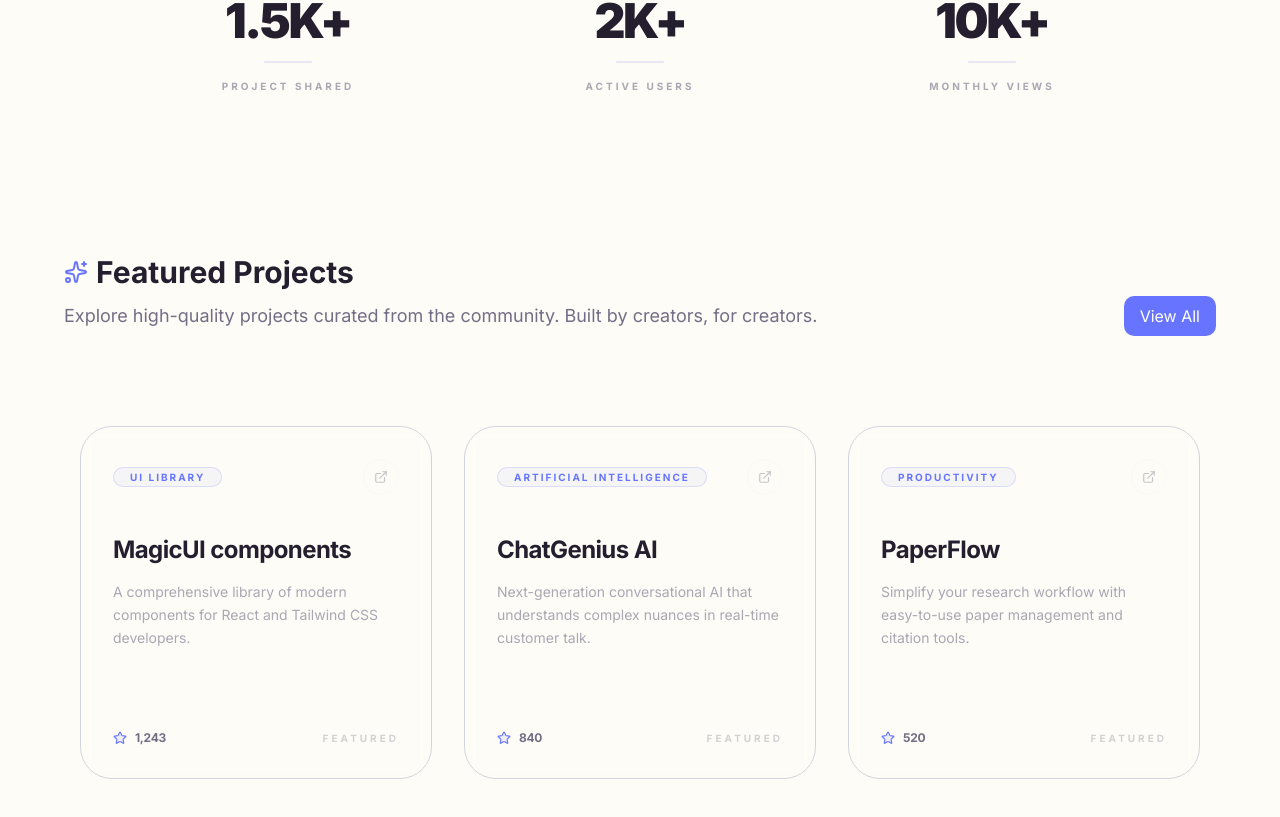
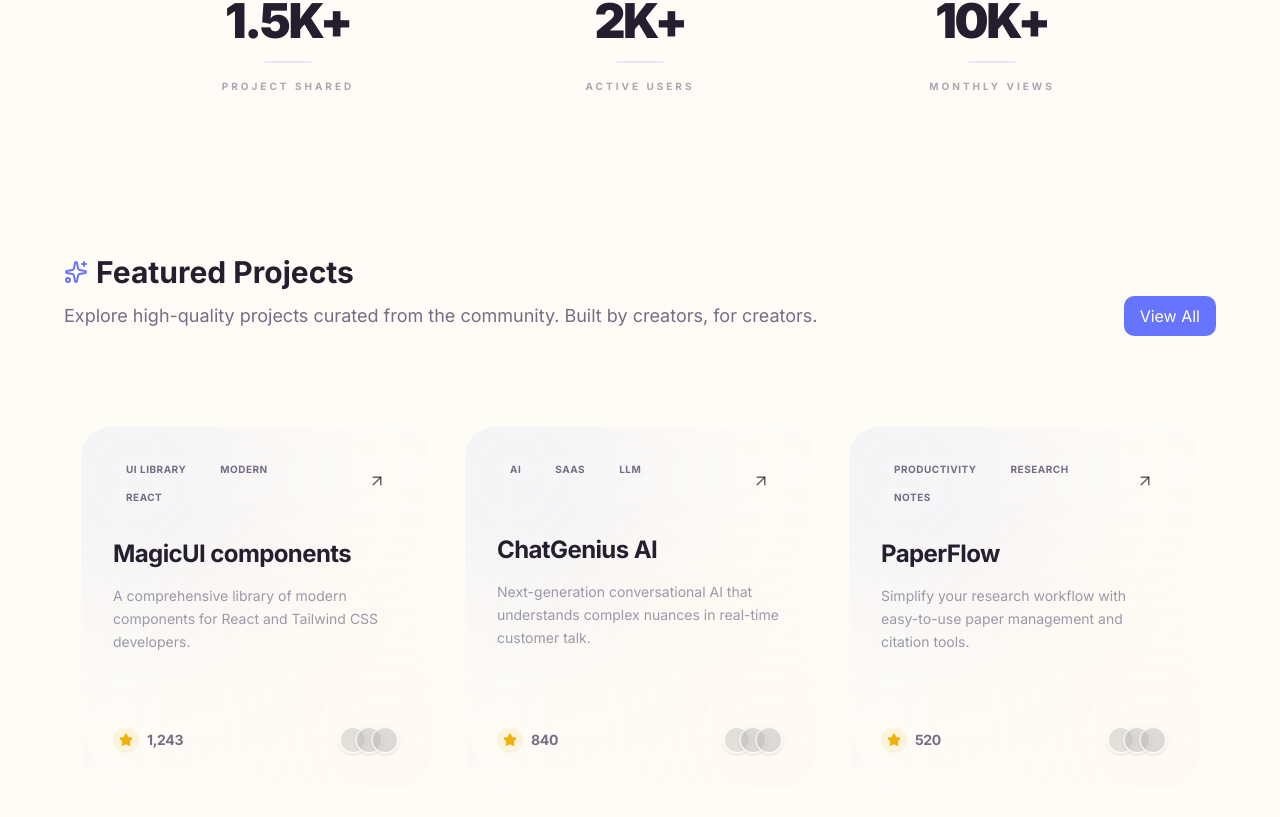
Before and after one commit to harshtarang7/ibuilt-this-app, a Next.js app: page / in a window 1280 px wide. Shown: the part 799-1616 px from the top of the page. Built offline with nearby package versions, Linux system fonts and the light colour scheme.

Commit message:
enhanced the UI of featured section

```diff
--- a/src/components/landing-page/featured/FeaturedCard.tsx
+++ b/src/components/landing-page/featured/FeaturedCard.tsx
@@ -1,67 +1,103 @@
-import { ExternalLink, Star } from "lucide-react";
+import { ExternalLink, Star, ArrowUpRight } from "lucide-react";
 import { Badge } from "@/components/ui/badge";
 import { cn } from "@/lib/utils";
+
+interface FeaturedCardProps {
+    title: string;
+    description: string;
+    tags?: string[];
+    stats?: {
+        stars: number;
+        feedback: number;
+    };
+    className?: string;
+}
 
 export default function FeaturedCard({
     title,
     description,
-    tag,
+    tags = [],
     stats,
-}: {
-    title: string
-    description: string
-    tag?: string
-    stats?: {
-        stars: number;
-        feedback: number;
-    }
-}) {
+    className,
+}: FeaturedCardProps) {
     return (
         <div className={cn(
-            "group relative flex flex-col h-full p-8 rounded-[32px] transition-all duration-500",
-            "bg-white/5 dark:bg-black/5 backdrop-blur-sm border border-gray-300 dark:border-white/5",
-            "hover:border-primary/20 hover:shadow-2xl hover:shadow-primary/5 hover:-translate-y-2 "
+            "group relative flex flex-col h-full p-8 rounded-[32px] transition-all duration-500 overflow-hidden",
+            "bg-white/3 dark:bg-black/40 backdrop-blur-2xl border border-white/10 dark:border-white/5",
+            "hover:border-primary/40 hover:bg-white/[0.07] dark:hover:bg-white/5",
+            "hover:shadow-[0_32px_64px_-16px_rgba(0,0,0,0.2)] dark:hover:shadow-[0_32px_64px_-16px_rgba(0,0,0,0.5)]",
+            "hover:-translate-y-2",
+            className
         )}>
-            {/* Top Section: Tag and Action */}
-            <div className="flex items-center justify-between mb-10">
-                {tag && (
-                    <Badge variant="outline" className="px-4 py-1 text-[10px] font-bold uppercase tracking-[0.2em] border-primary/20 bg-primary/5 text-primary rounded-full transition-all group-hover:bg-primary group-hover:text-primary-foreground transform group-hover:scale-105 duration-300">
-                        {tag}
-                    </Badge>
-                )}
-                <div className="p-2.5 rounded-full border border-border/40 group-hover:border-primary/40 opacity-40 group-hover:opacity-100 transition-all duration-500 cursor-pointer hover:bg-primary/10">
-                    <ExternalLink size={14} className="text-muted-foreground group-hover:text-primary transition-colors" />
+            {/* Glossy Reflection Overlay */}
+            <div className="absolute inset-x-0 top-0 h-px bg-linear-to-r from-transparent via-white/20 to-transparent opacity-0 group-hover:opacity-100 transition-opacity duration-500" />
+
+            {/* Background Glows */}
+            <div className="absolute -top-20 -left-20 w-64 h-64 bg-primary/10 blur-[100px] rounded-full group-hover:bg-primary/20 transition-all duration-700 pointer-events-none" />
+            <div className="absolute -bottom-20 -right-20 w-64 h-64 bg-secondary/10 blur-[100px] rounded-full group-hover:bg-secondary/20 transition-all duration-700 pointer-events-none" />
+
+            {/* Top Section: Tags and Action */}
+            <div className="flex items-start justify-between mb-8 relative z-10">
+                <div className="flex flex-wrap gap-2 max-w-[80%]">
+                    {tags.map((tag, idx) => (
+                        <Badge
+                            key={idx}
+                            variant="secondary"
+                            className={cn(
+                                "px-3 py-1 text-[10px] font-bold tracking-wider uppercase rounded-full border border-white/5",
+                                "bg-white/5 text-muted-foreground transition-all duration-300",
+                                "group-hover:bg-primary group-hover:text-white group-hover:border-primary"
+                            )}
+                        >
+                            {tag}
+                        </Badge>
+                    ))}
+                </div>
+                <div className="shrink-0 p-3 rounded-2xl bg-white/5 border border-white/10 group-hover:bg-primary group-hover:border-primary transition-all duration-500 group-hover:shadow-[0_0_20px_rgba(var(--primary),0.4)]">
+                    <ArrowUpRight size={18} className="text-foreground/70 group-hover:text-white transition-colors" />
                 </div>
             </div>
 
             {/* Core Content */}
-            <div className="grow flex flex-col justify-center space-y-4">
+            <div className="grow flex flex-col space-y-4 relative z-10">
                 <h3 className="text-2xl font-bold tracking-tight text-foreground transition-colors group-hover:text-primary leading-tight">
                     {title}
                 </h3>
-                <p className="text-sm leading-relaxed text-muted-foreground/60 group-hover:text-muted-foreground/80 transition-colors line-clamp-3">
+                <p className="text-sm leading-relaxed text-muted-foreground/70 group-hover:text-muted-foreground transition-colors line-clamp-3">
                     {description}
                 </p>
             </div>
 
-            {/* Subtle Footer Stats */}
-            <div className="flex items-center justify-between pt-8 mt-12 border-t border-border/5">
-                <div className="flex items-center gap-5">
+            {/* Footer Stats & Avatars */}
+            <div className="flex items-center justify-between pt-8 mt-10 border-t border-white/5 relative z-10">
+                <div className="flex items-center gap-6">
                     <div className="flex items-center gap-2 group/stat">
-                        <Star size={14} className="text-primary fill-primary/10 group-hover/stat:fill-primary transition-all duration-300" />
-                        <span className="text-xs font-bold font-mono tracking-tight text-muted-foreground group-hover:text-foreground transition-colors">
+                        <div className="p-1.5 rounded-lg bg-yellow-500/10 group-hover/stat:bg-yellow-500/20 transition-colors">
+                            <Star size={14} className="text-yellow-500 fill-yellow-500" />
+                        </div>
+                        <span className="text-sm font-bold font-mono tracking-tight text-muted-foreground group-hover:text-foreground transition-colors">
                             {stats?.stars?.toLocaleString() || 0}
                         </span>
                     </div>
                 </div>
 
-                <span className="text-[10px] font-bold uppercase tracking-[0.3em] text-muted-foreground/30 group-hover:text-primary/50 transition-colors duration-300">
-                    Featured
-                </span>
+                {/* Simulated build-with avatars */}
+                <div className="flex -space-x-3">
+                    {[1, 2, 3].map((i) => (
+                        <div
+                            key={i}
+                            className="w-7 h-7 rounded-full border-2 border-background/50 bg-muted/20 backdrop-blur-sm shadow-sm flex items-center justify-center overflow-hidden grayscale group-hover:grayscale-0 transition-all duration-500 ring-2 ring-transparent group-hover:ring-primary/20"
+                        >
+                           <div className={cn(
+                               "w-full h-full bg-linear-to-br",
+                               i === 1 ? "from-blue-500/20 to-cyan-500/20" :
+                               i === 2 ? "from-purple-500/20 to-pink-500/20" :
+                               "from-orange-500/20 to-red-500/20"
+                           )} />
+                        </div>
+                    ))}
+                </div>
             </div>
-
-            {/* Ambient Background Gradient (Visible on hover) */}
-            <div className="absolute inset-0 bg-linear-to-tr from-primary/5 via-transparent to-primary/5 opacity-0 group-hover:opacity-100 transition-opacity duration-700 pointer-events-none rounded-[32px]" />
         </div>
     );
 }
--- a/src/components/landing-page/featured/FeaturedSection.tsx
+++ b/src/components/landing-page/featured/FeaturedSection.tsx
@@ -1,24 +1,25 @@
 import SectionHeader from "@/components/common/SectionHeader";
 import FeaturedCard from "./FeaturedCard";
 import { Sparkles } from "lucide-react";
+import Link from "next/link";
 
 const cardData = [
     {
         title: "MagicUI components",
         description: "A comprehensive library of modern components for React and Tailwind CSS developers.",
-        tag: "UI Library",
+        tags: ["UI Library", "Modern", "React"],
         stats: { stars: 1243, feedback: 85 }
     },
     {
         title: "ChatGenius AI",
         description: "Next-generation conversational AI that understands complex nuances in real-time customer talk.",
-        tag: "Artificial Intelligence",
+        tags: ["AI", "SaaS", "LLM"],
         stats: { stars: 840, feedback: 120 }
     },
     {
         title: "PaperFlow",
         description: "Simplify your research workflow with easy-to-use paper management and citation tools.",
-        tag: "Productivity",
+        tags: ["Productivity", "Research", "Notes"],
         stats: { stars: 520, feedback: 42 }
     },
 ];
@@ -32,7 +33,9 @@
                     description="Explore high-quality projects curated from the community. Built by creators, for creators."
                     icon={Sparkles}
                 />
-                <button className="bg-primary px-4 py-2 text-white rounded-[10px] cursor-pointer"> View All</button>
+                <button className="bg-primary px-4 py-2 text-white rounded-[10px] cursor-pointer">
+                    <Link href={'/explore'}>View All
+                    </Link></button>
             </div>
             {/* <div className="flex flex-col items-center text-center space-y-3">
                 <div className="flex items-center gap-2 text-primary font-semibold tracking-wide uppercase text-sm">
```
